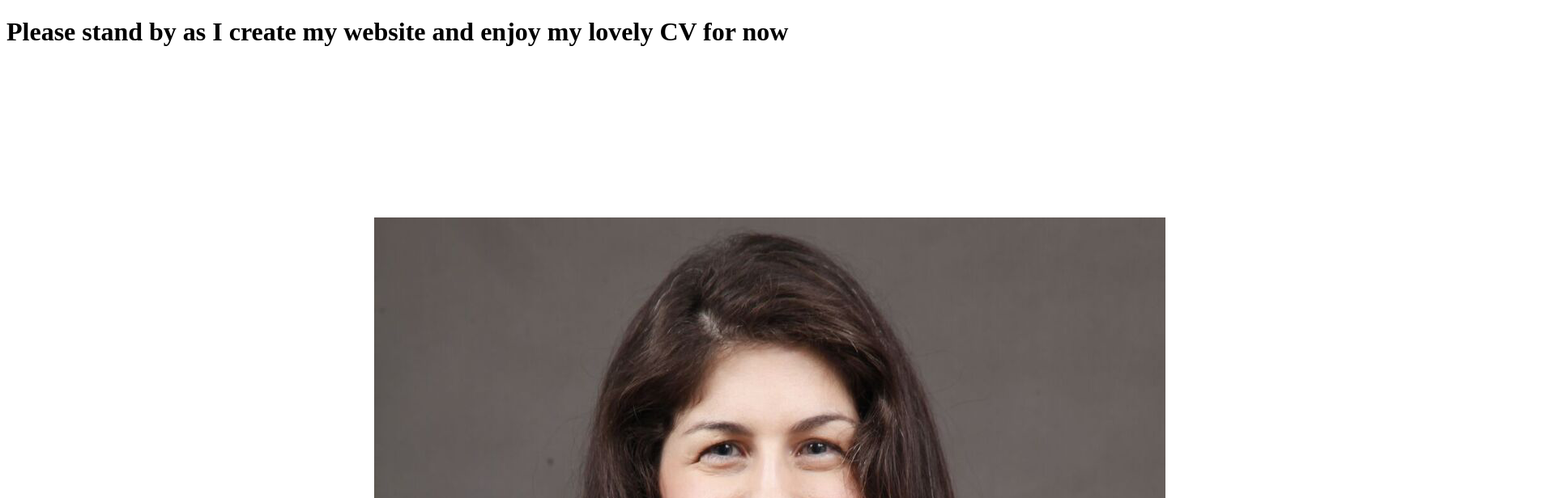
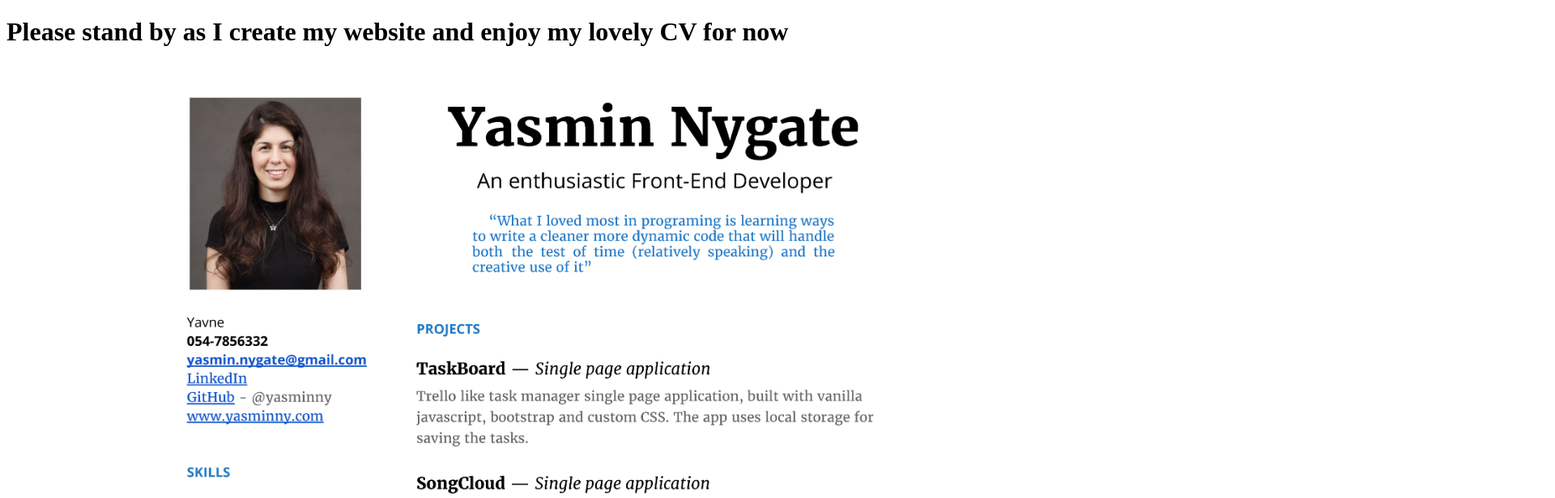
Before and after one commit to yasminny/yasminny.com, a plain HTML site: page index.html in a window 1280 px wide. Shown: the top 616 px of the page at 81% size, 1920 px wide, since content can reach past the window. Drawn offline with Linux system fonts and the light colour scheme.

Commit message:
cv in with basic css

```diff
--- a/index.html
+++ b/index.html
@@ -5,6 +5,7 @@
   <meta name="viewport"
         content="width=device-width, user-scalable=no, initial-scale=1.0, maximum-scale=1.0, minimum-scale=1.0">
   <meta http-equiv="X-UA-Compatible" content="ie=edge">
+  <link rel="stylesheet" href="main.css">
   <title>Yasmin Nygate</title>
 </head>
 <body>
--- /dev/null
+++ b/main.css
@@ -0,0 +1,11 @@
+html, body{
+  width: 100%;
+  height: 100%;
+}
+
+img{
+  width: auto;
+  height: 180%;
+  display: inline-block;
+  margin: 0 10%;
+}
```
